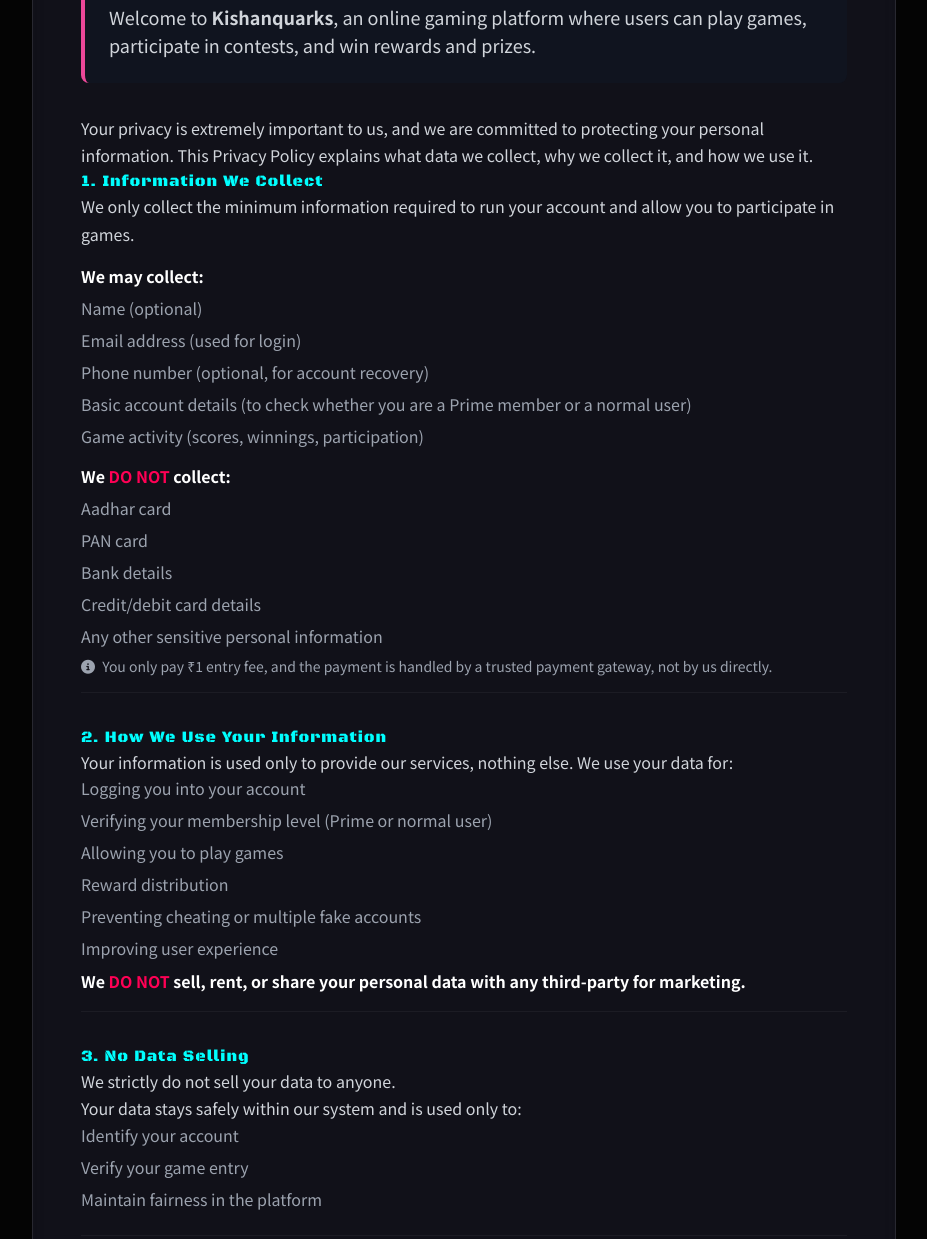
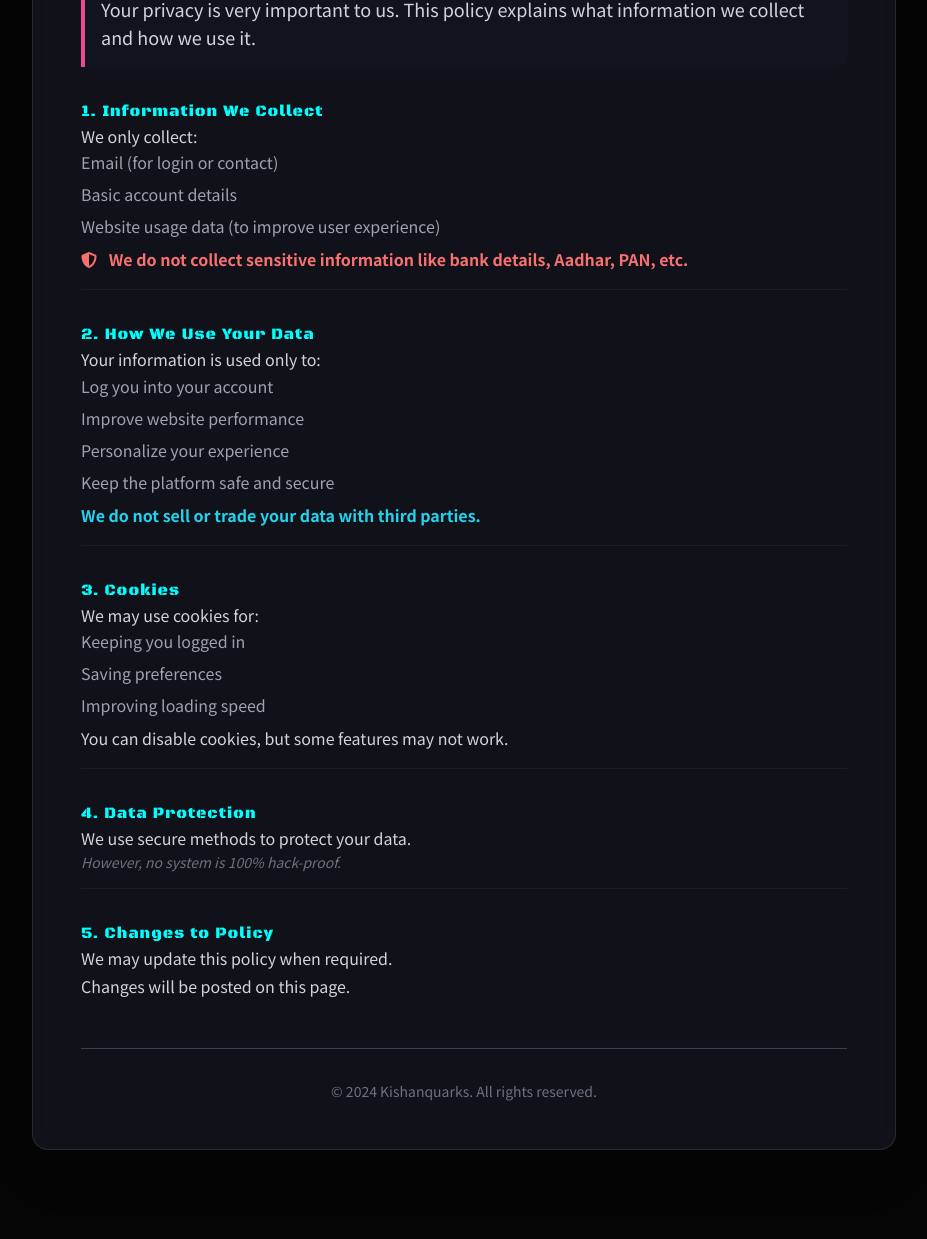
Before and after one commit to chesistforever2-prog/Myfirstgamelocal, a plain HTML site: page privacy.html in a window 1280 px wide. Shown: the part 271-1510 px from the top of the page, without its empty margins (176-1103 px from the left). After the commit the page ends 1469 px from the top, so only its background shows below. Drawn offline with nearby package versions, Linux system fonts and the light colour scheme.

Commit message:
jedfjejhdvfsddsbsdbsbhdsh

```diff
--- a/privacy.html
+++ b/privacy.html
@@ -46,125 +46,61 @@
         <div class="policy-container p-8 md:p-12 rounded-2xl shadow-2xl">
             <h1 class="text-3xl md:text-5xl font-anime mb-6 text-center text-white">Privacy Policy</h1>
 
-            <div class="bg-gray-900/50 p-6 rounded-lg border-l-4 border-pink-500 mb-8">
-                <p class="text-lg mb-0">Welcome to <strong>Kishanquarks</strong>, an online gaming platform where users can play games, participate in contests, and win rewards and prizes.</p>
-            </div>
-
-            <p>Your privacy is extremely important to us, and we are committed to protecting your personal information. This Privacy Policy explains what data we collect, why we collect it, and how we use it.</p>
+            <p class="text-lg mb-8 border-l-4 border-pink-500 pl-4 bg-gray-900/50 p-4 rounded-r-lg">
+                Your privacy is very important to us. This policy explains what information we collect and how we use it.
+            </p>
 
             <!-- SECTION 1 -->
             <div class="section-box">
                 <h2>1. Information We Collect</h2>
-                <p>We only collect the minimum information required to run your account and allow you to participate in games.</p>
-
-                <h3 class="text-white font-bold mt-4 mb-2">We may collect:</h3>
+                <p>We only collect:</p>
                 <ul>
-                    <li>Name (optional)</li>
-                    <li>Email address (used for login)</li>
-                    <li>Phone number (optional, for account recovery)</li>
-                    <li>Basic account details (to check whether you are a Prime member or a normal user)</li>
-                    <li>Game activity (scores, winnings, participation)</li>
+                    <li>Email (for login or contact)</li>
+                    <li>Basic account details</li>
+                    <li>Website usage data (to improve user experience)</li>
                 </ul>
-
-                <h3 class="text-white font-bold mt-4 mb-2">We <span class="highlight">DO NOT</span> collect:</h3>
-                <ul>
-                    <li>Aadhar card</li>
-                    <li>PAN card</li>
-                    <li>Bank details</li>
-                    <li>Credit/debit card details</li>
-                    <li>Any other sensitive personal information</li>
-                </ul>
-                <p class="text-sm text-gray-400 mt-2">
-                    <i class="fa-solid fa-info-circle mr-1"></i> You only pay ₹1 entry fee, and the payment is handled by a trusted payment gateway, not by us directly.
+                <p class="text-red-400 mt-2 font-bold">
+                    <i class="fa-solid fa-shield-halved mr-2"></i> We do not collect sensitive information like bank details, Aadhar, PAN, etc.
                 </p>
             </div>
 
             <!-- SECTION 2 -->
             <div class="section-box">
-                <h2>2. How We Use Your Information</h2>
-                <p>Your information is used only to provide our services, nothing else. We use your data for:</p>
+                <h2>2. How We Use Your Data</h2>
+                <p>Your information is used only to:</p>
                 <ul>
-                    <li>Logging you into your account</li>
-                    <li>Verifying your membership level (Prime or normal user)</li>
-                    <li>Allowing you to play games</li>
-                    <li>Reward distribution</li>
-                    <li>Preventing cheating or multiple fake accounts</li>
-                    <li>Improving user experience</li>
+                    <li>Log you into your account</li>
+                    <li>Improve website performance</li>
+                    <li>Personalize your experience</li>
+                    <li>Keep the platform safe and secure</li>
                 </ul>
-                <p class="font-bold text-white mt-2">We <span class="highlight">DO NOT</span> sell, rent, or share your personal data with any third-party for marketing.</p>
+                <p class="text-cyan-400 font-bold">We do not sell or trade your data with third parties.</p>
             </div>
 
             <!-- SECTION 3 -->
             <div class="section-box">
-                <h2>3. No Data Selling</h2>
-                <p>We strictly do not sell your data to anyone.</p>
-                <p>Your data stays safely within our system and is used only to:</p>
+                <h2>3. Cookies</h2>
+                <p>We may use cookies for:</p>
                 <ul>
-                    <li>Identify your account</li>
-                    <li>Verify your game entry</li>
-                    <li>Maintain fairness in the platform</li>
+                    <li>Keeping you logged in</li>
+                    <li>Saving preferences</li>
+                    <li>Improving loading speed</li>
                 </ul>
+                <p>You can disable cookies, but some features may not work.</p>
             </div>
 
             <!-- SECTION 4 -->
             <div class="section-box">
-                <h2>4. User Responsibilities</h2>
-                <p>To keep the platform fair, users must follow these rules:</p>
-                <ul>
-                    <li>Do not create multiple accounts</li>
-                    <li>Do not use fake information</li>
-                    <li>Do not try to cheat or exploit any game</li>
-                    <li>Do not use bots or scripts</li>
-                    <li>Follow all platform rules and instructions</li>
-                </ul>
-                <p class="text-red-400 text-sm border border-red-900/50 p-3 rounded bg-red-900/10 mt-4">
-                    <strong>Warning:</strong> If a user breaks these rules, their account may be suspended or banned permanently without refund.
-                </p>
+                <h2>4. Data Protection</h2>
+                <p>We use secure methods to protect your data.</p>
+                <p class="text-sm text-gray-500 italic">However, no system is 100% hack-proof.</p>
             </div>
 
             <!-- SECTION 5 -->
-            <div class="section-box">
-                <h2>5. Payments</h2>
-                <p>You pay ₹1 participation fee to enter the games.</p>
-                <p>All payments are processed through secure third-party payment gateways. We never store your card or bank details.</p>
-            </div>
-
-            <!-- SECTION 6 -->
-            <div class="section-box">
-                <h2>6. Cookies & Usage Data</h2>
-                <p>We may use cookies to:</p>
-                <ul>
-                    <li>Keep you logged in</li>
-                    <li>Improve loading speed</li>
-                    <li>Save your game preferences</li>
-                </ul>
-                <p>You can turn off cookies from your browser, but the website may not work properly.</p>
-            </div>
-
-            <!-- SECTION 7 -->
-            <div class="section-box">
-                <h2>7. Data Security</h2>
-                <p>We use industry-standard security practices to protect your data:</p>
-                <ul>
-                    <li>Encrypted servers</li>
-                    <li>Protected login system</li>
-                    <li>Secure payment integration</li>
-                </ul>
-                <p>Although no online platform is 100% hack-proof, we take every step to keep your data safe.</p>
-            </div>
-
-            <!-- SECTION 8 -->
-            <div class="section-box">
-                <h2>8. Children’s Privacy</h2>
-                <p>Our service is not intended for users under 13 years old.</p>
-                <p>If we find any account made by a child, it will be removed.</p>
-            </div>
-
-            <!-- SECTION 9 -->
             <div class="section-box border-none">
-                <h2>9. Changes to This Policy</h2>
-                <p>We may update this Privacy Policy occasionally.</p>
-                <p>If we make major changes, we will notify users on our website.</p>
+                <h2>5. Changes to Policy</h2>
+                <p>We may update this policy when required.</p>
+                <p>Changes will be posted on this page.</p>
             </div>
 
             <div class="mt-8 pt-8 border-t border-gray-700 text-center">
```
